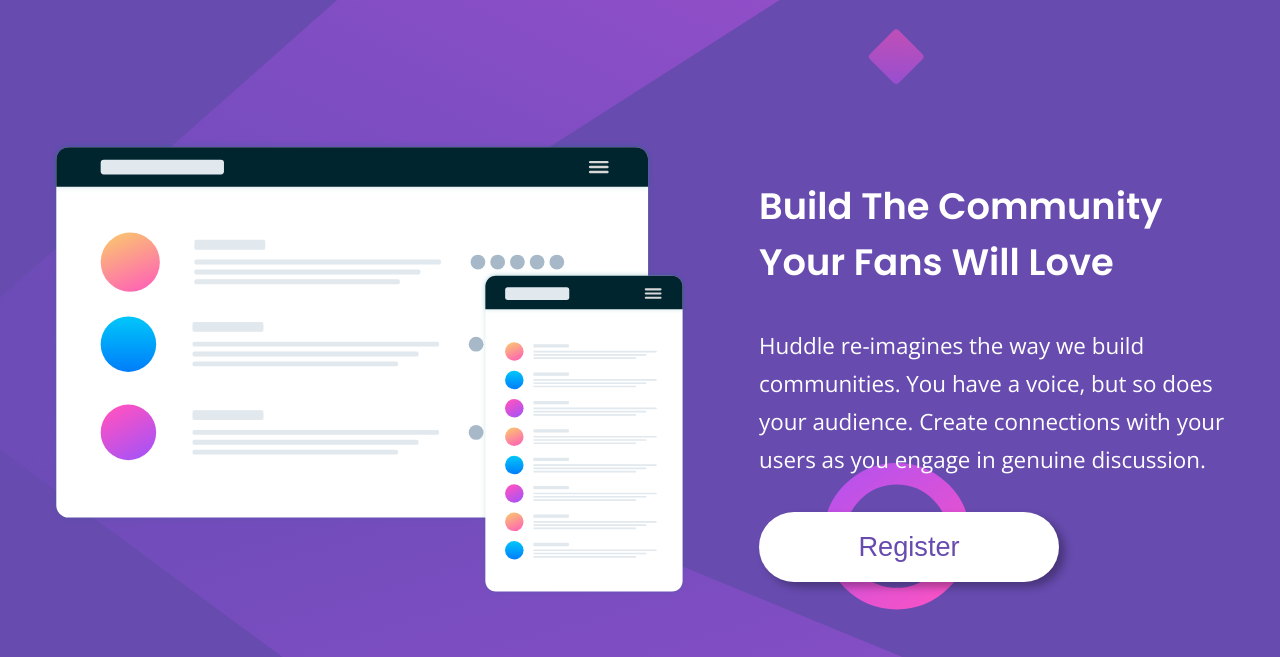
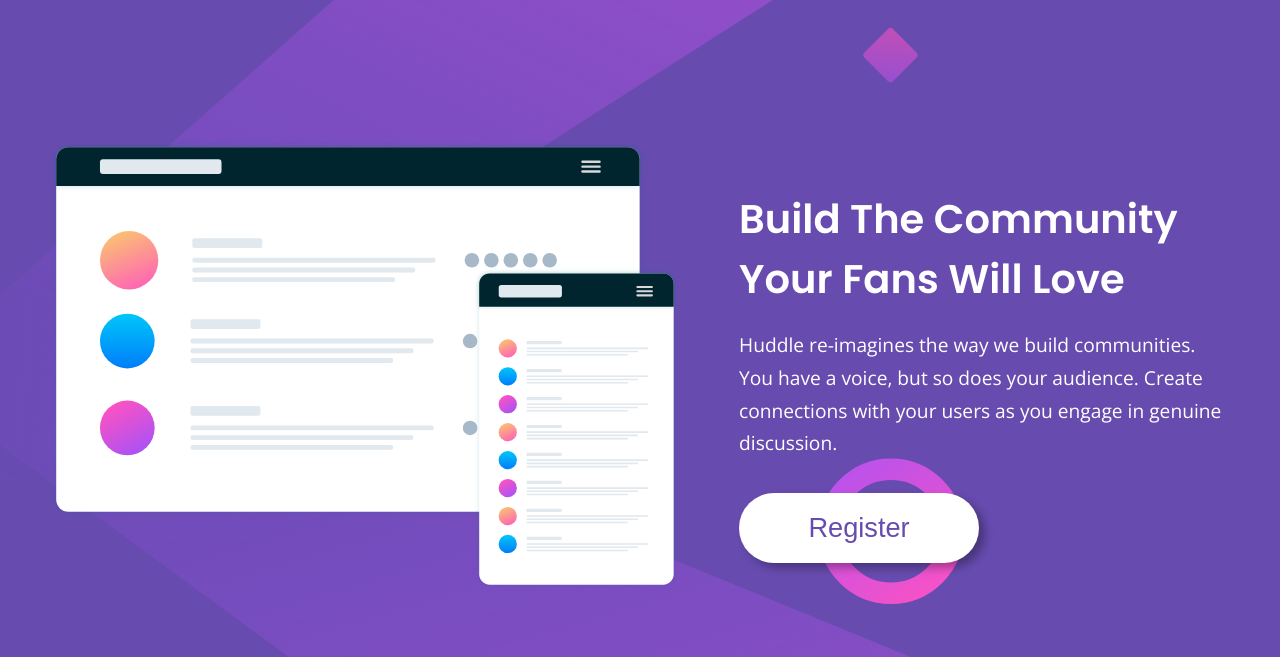
Before and after one commit to pdxdave/Huddle-landing-page-with-a-single-introductory-section, a plain HTML site: page index.html in a window 1280 px wide. Shown: the part 281-938 px from the top of the page. Drawn offline with nearby package versions, Linux system fonts and the light colour scheme.

Commit message:
updated a few things

```diff
--- a/sass/main.scss
+++ b/sass/main.scss
@@ -116,23 +116,23 @@
 
          h1 {
             width: 19ch;
-            padding-top: 1em;
+            padding-top: 1.2em;
+            font-size: 2.5rem;
+            padding-bottom: .5em;
          }
          p {
-             font-size: 1.4rem;
+             font-size: 1.2rem;
          }
         .mockup {
             flex: 1;
+            padding-right: 6em;
 
-            max-width: 90%;
         }
         .content__text {
             flex: 1;
-
-            max-width: 90%;
         }
         .btn {
-            width: 300px;
+            width: 240px;
         }
     }
     .social__icons {
```
Also changed, not shown: css/main.css.
